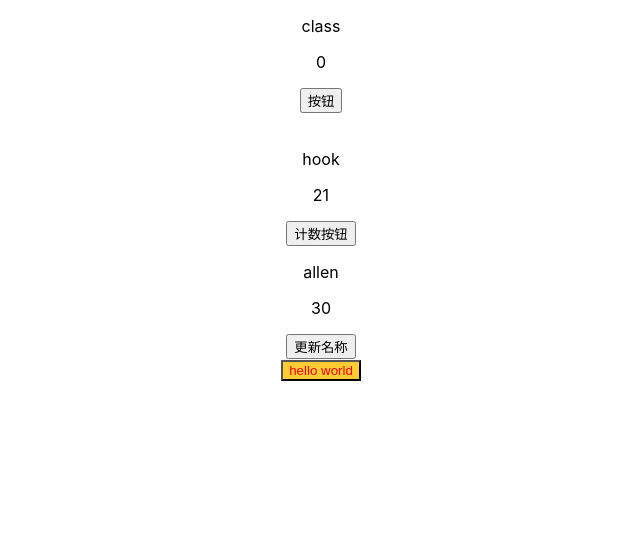
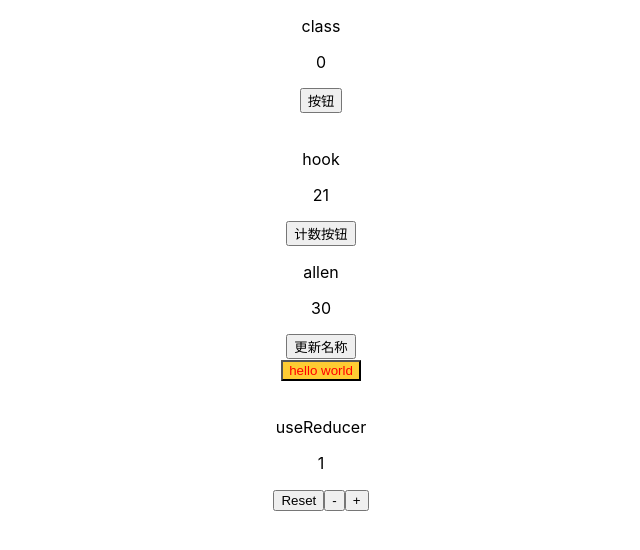
Before and after one commit to brynelee/reactStudy, a React (Create React App) app in the folder react-hooks-study/: page / in a window 1280 px wide. Shown: the top 550 px of the page, without its empty margins (319-959 px from the left). Built offline with nearby package versions, Linux system fonts and the light colour scheme.

Commit message:
added demo of useReducer

```diff
--- a/react-hooks-study/src/App.js
+++ b/react-hooks-study/src/App.js
@@ -2,6 +2,7 @@ import logo from './logo.svg';
 import './App.css';
 import CounterClass from './components/counterClass'
 import CounterHook from './components/counterHook'
+import CounterHookUseReducer from './components/counterHookuseReducer'
 import Coffee from './components/coffee';
 
 function App() {
@@ -17,7 +18,9 @@ function App() {
       <div>
         <Coffee />
       </div>
-
+      <br/>
+      <p>useReducer</p>
+      <CounterHookUseReducer />
     </div>
   );
 }
--- /dev/null
+++ b/react-hooks-study/src/components/counterHookuseReducer.js
@@ -0,0 +1,36 @@
+import React, {useReducer} from 'react'
+
+function CounterUseReducer(props) {
+
+    const [stateCount, dispatch] = useReducer(reducer, 1, init)
+
+    function reducer(state, action) {
+        switch (action.type) {
+            case 'increment':
+                return {count: state.count + 1};
+            case 'decrement':
+                return {count: state.count - 1};
+            case 'reset':
+                return init(action.payload);
+            default:
+                throw new Error();
+        }
+    }
+
+    function init(initialCount) {
+        return {count: initialCount};
+    }
+
+    return (
+        <div>
+            <p>{stateCount.count}</p>
+            <button onClick = {() => dispatch({type: 'reset', payload: 1})}>
+                Reset
+            </button>
+            <button onClick={() => dispatch({type: 'decrement'})} >-</button>
+            <button onClick={() => dispatch({type: 'increment'})} >+</button>
+        </div>
+    )
+}
+
+export default CounterUseReducer
```
